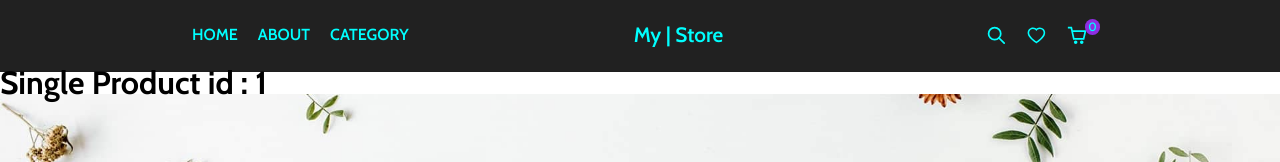
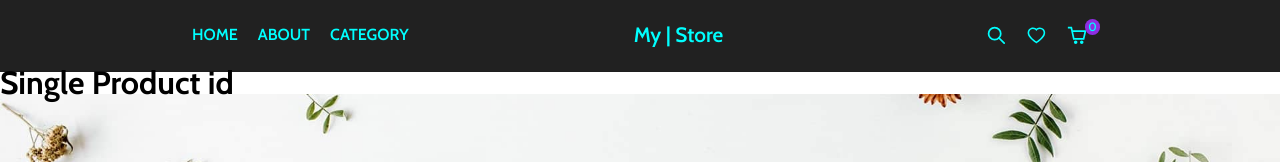
Before and after one commit to Aksh-007/ecommerce, a React (Create React App) app: page /product/1 in a window 1280 px wide. Shown: the top 162 px of the page. Built offline with nearby package versions, Linux system fonts and the light colour scheme.

Commit message:
single prduct components added

```diff
--- a/src/components/SingleProduct/SingleProduct.jsx
+++ b/src/components/SingleProduct/SingleProduct.jsx
@@ -1,12 +1,21 @@
-import { useParams } from "react-router-dom";
+// import { useParams } from "react-router-dom";
 import "./SingleProduct.scss";
+import RelatedProducts from "./RelatedProducts/RelatedProducts";
+import {
+  FaFacebookF,
+  FaTwitter,
+  FaInstagram,
+  FaLinkedinIn,
+  FaPinterest,
+  FaCartPlus,
+} from "react-icons/fa";
 const SingleProduct = () => {
-    const {id} = useParams()
-    return (
-        <div>
-            <h1>Single Product id : {id}</h1>
-        </div>
-    );
+  // const {id} = useParams()
+  return (
+    <div className="single-product-main">
+      <h1>Single Product id </h1>
+    </div>
+  );
 };
 
 export default SingleProduct;
```
